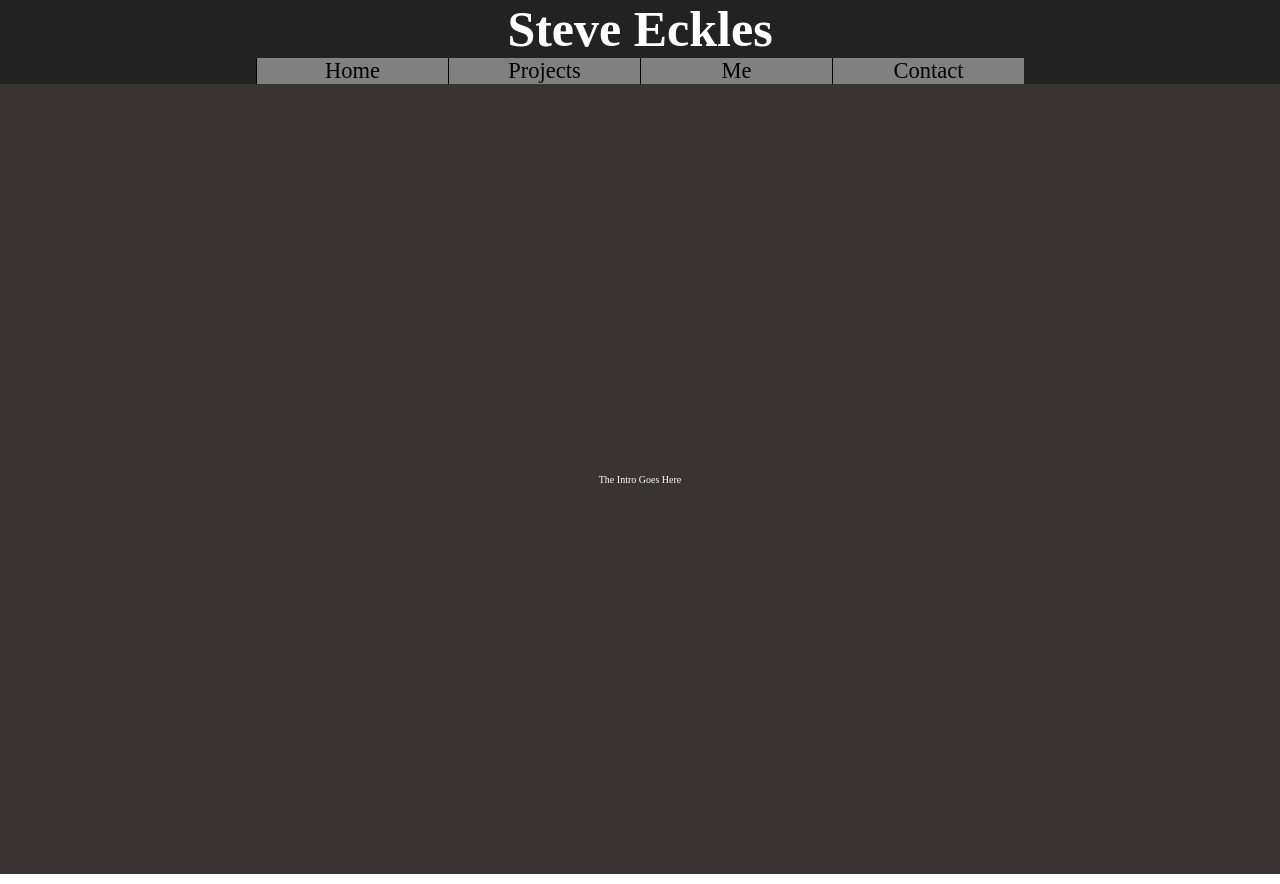
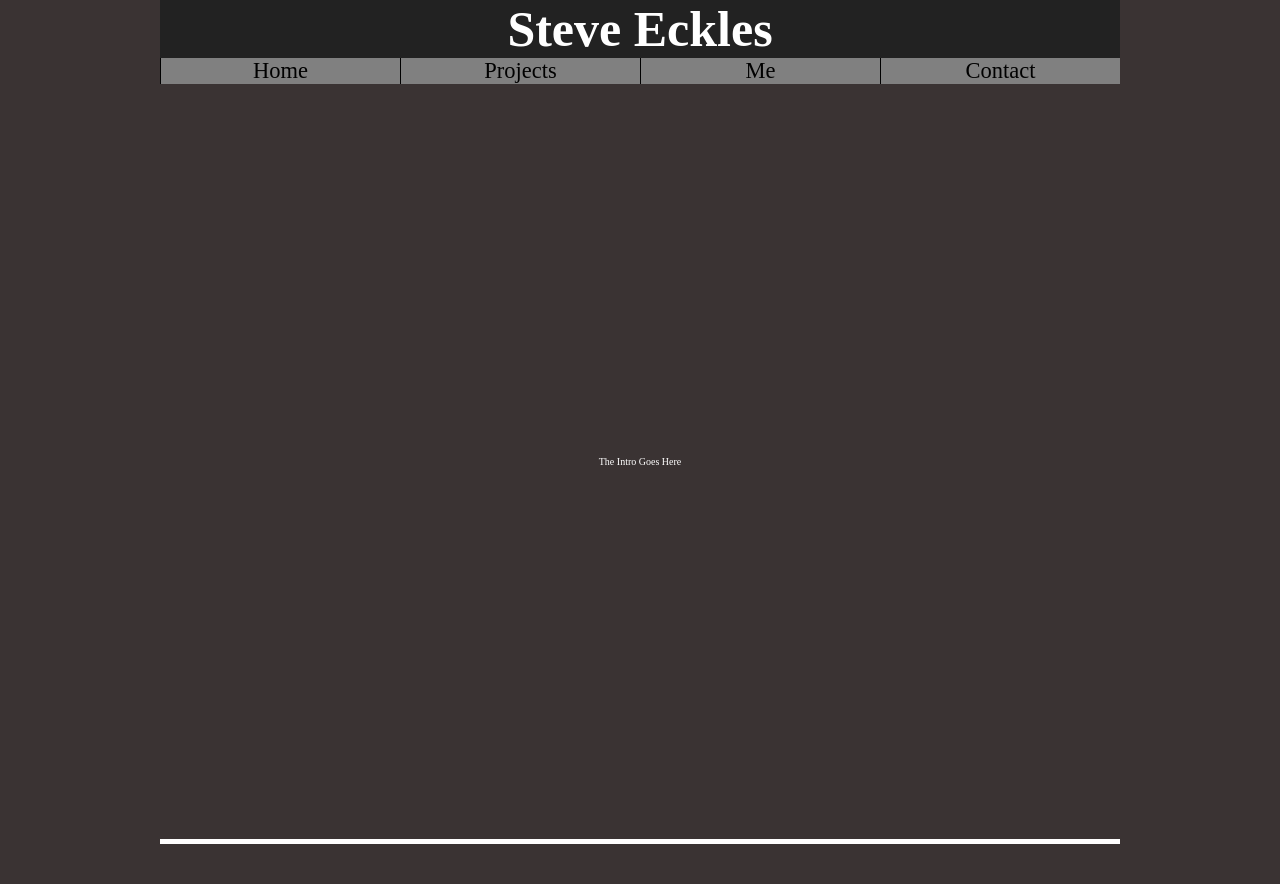
Before and after one commit to Steve-D-Eckles/Steve-D-Eckles.github.io, a website: page index.html in a window 1280 px wide. After the commit the page ends 844 px from the top, so only its background shows below. Drawn offline with Linux system fonts and the light colour scheme.

Commit message:
Begin adding responsive styles

```diff
--- a/index.html
+++ b/index.html
@@ -3,6 +3,8 @@
 
 <head>
   <meta charset="utf-8">
+  <meta name="viewport"
+    content="width=device-width, initial-scale=1.0, maximum-scale=1.0">
   <title>Steve Eckles | Student</title>
 
   <link rel="stylesheet" href="styles.css" type="text/css">
--- a/styles.css
+++ b/styles.css
@@ -1,7 +1,7 @@
 /* Boilerplate */
 html {
+  box-sizing: border-box;
   font-size: 10px;
-  box-sizing: border-box;
 }
 
 *, *::before, *::after {
@@ -32,8 +32,7 @@ header {
 }
 
 .navContainer {
-  width: 60%;
-  font-size: 0;
+  width: 100%;
 }
 
 .mainNav {
@@ -75,11 +74,11 @@ main {
   display: flex;
   flex-wrap: wrap;
   width: 100%;
-  height: 100vh;
+  height: 95vh;
   overflow: scroll;
   scroll-behavior: smooth;
   scroll-snap-type: y mandatory;
-  scroll-margin-bottom: 10px;
+  scroll-padding-bottom: 8px;
 }
 
 .page {
@@ -89,5 +88,22 @@ main {
   width: 100%;
   height: 100%;
   scroll-snap-align: start;
-  border-bottom: 10px solid white;
+  border-bottom: 5px solid white;
 }
+
+.page:last-child {
+  border-bottom: none;
+}
+
+@media only screen and (min-width: 401px) and (max-width:960px) {
+  .navContainer {
+    width: 60%;
+  }
+}
+
+@media only screen and (min-width: 961px) {
+  body {
+    width: 960px;
+    margin: 0 auto;
+  }
+}
```
